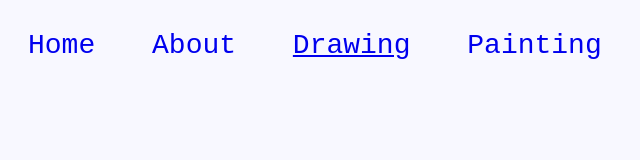
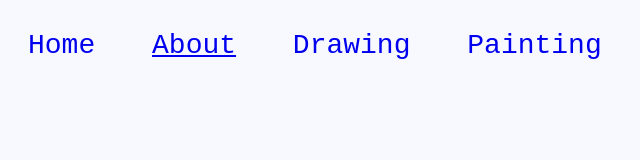
Before and after one commit to AnayaIyer/WHS-Art-Site, a plain HTML site: page about.html in a window 1280 px wide. Shown: the full height of the page, 0-640 px from the left. Drawn offline with Linux system fonts and the light colour scheme.

Commit message:
Update about.html

```diff
--- a/about.html
+++ b/about.html
@@ -1,3 +1,4 @@
+
 <!DOCTYPE html>
 <html>
 
@@ -10,8 +11,8 @@
 <body>
 <nav>
 <a class="nounderline" href="index.html">Home</a>
-<a class="nounderline" href="about.html">About</a>
-<a href="drawing.html">Drawing</a>
+<a href="about.html">About</a>
+<a class="nounderline" href="drawing.html">Drawing</a>
 <a class="nounderline" href="painting.html">Painting</a>
 <a class="nounderline" href="staffwork.html">Staff Work</a>
 </nav>
```
